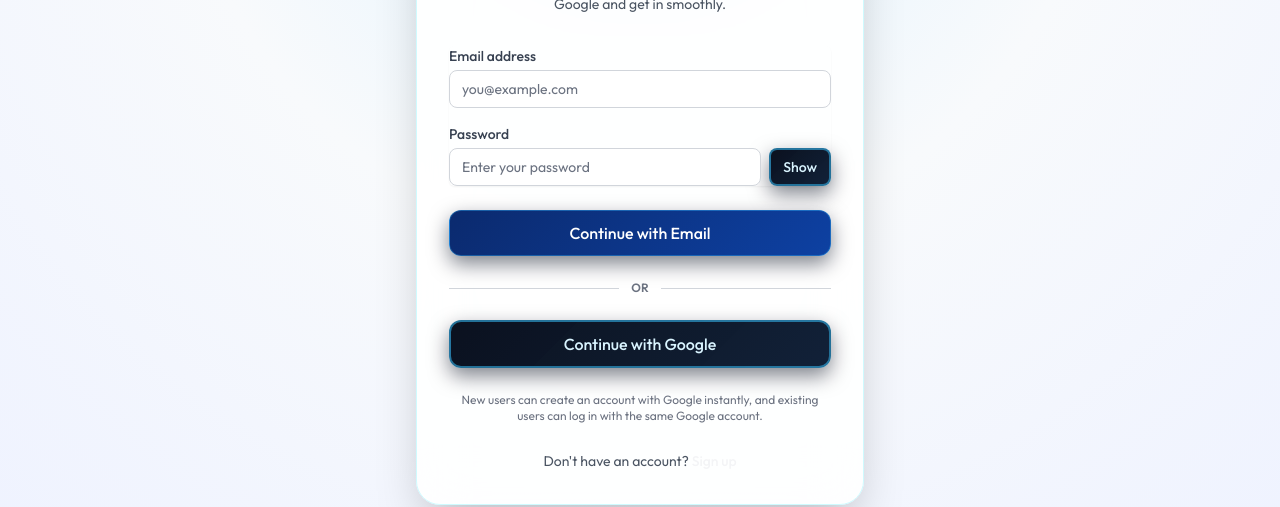
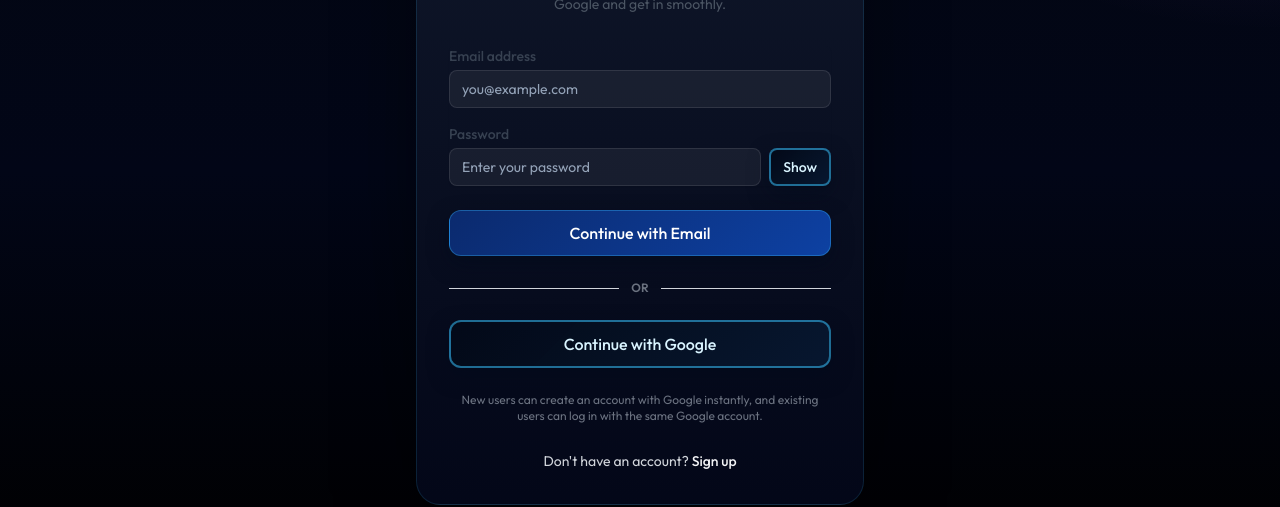
Before and after one commit to thefuturexptc-commits/futurex, a React (Vite) app: page /login in a window 1280 px wide. Shown: the part 294-801 px from the top of the page. Built offline with nearby package versions, Linux system fonts and the light colour scheme; no server answers.

Commit message:
your message

```diff
--- a/global.css
+++ b/global.css
@@ -300,6 +300,41 @@
 body {
   background: #050505;
   color: #f8fafc;
+}
+
+.auth-page {
+  background:
+    radial-gradient(900px 500px at 50% -10%, rgba(56, 189, 248, 0.18), transparent 55%),
+    radial-gradient(700px 420px at 100% 0%, rgba(168, 85, 247, 0.14), transparent 58%),
+    linear-gradient(180deg, #030712 0%, #020617 48%, #000000 100%);
+}
+
+.auth-card {
+  background:
+    linear-gradient(180deg, rgba(15, 23, 42, 0.94), rgba(2, 6, 23, 0.96)),
+    rgba(15, 23, 42, 0.94);
+  border: 1px solid rgba(56, 189, 248, 0.14);
+  box-shadow: 0 24px 80px rgba(0, 0, 0, 0.42);
+}
+
+.auth-input {
+  background: rgba(255, 255, 255, 0.06) !important;
+  color: #f8fafc !important;
+}
+
+.auth-input::placeholder {
+  color: #94a3b8 !important;
+}
+
+.auth-input:-webkit-autofill,
+.auth-input:-webkit-autofill:hover,
+.auth-input:-webkit-autofill:focus,
+.auth-input:-webkit-autofill:active {
+  -webkit-text-fill-color: #f8fafc !important;
+  -webkit-box-shadow: 0 0 0 1000px #0f172a inset !important;
+  box-shadow: 0 0 0 1000px #0f172a inset !important;
+  caret-color: #f8fafc !important;
+  transition: background-color 9999s ease-in-out 0s;
 }
 
 a {
--- a/pages/Login.tsx
+++ b/pages/Login.tsx
@@ -87,8 +87,8 @@
   };
 
   return (
-    <div className="min-h-screen flex items-center justify-center py-6 sm:py-12 px-3 sm:px-6 lg:px-8 bg-[radial-gradient(circle_at_top,_#e0f2fe_0%,_#f8fafc_45%,_#eef2ff_100%)] dark:bg-[radial-gradient(circle_at_top,_#111827_0%,_#020617_60%,_#000000_100%)]">
-      <div className="max-w-md w-full space-y-6 sm:space-y-8 bg-white/90 dark:bg-slate-900/85 backdrop-blur-xl p-4 sm:p-8 rounded-2xl sm:rounded-3xl shadow-2xl border border-cyan-100 dark:border-cyan-900/40">
+    <div className="auth-page min-h-screen flex items-center justify-center py-6 sm:py-12 px-3 sm:px-6 lg:px-8">
+      <div className="auth-card max-w-md w-full space-y-6 sm:space-y-8 backdrop-blur-xl p-4 sm:p-8 rounded-2xl sm:rounded-3xl">
         <div>
           <p className="text-center text-xs tracking-[0.25em] font-bold text-cyan-600 dark:text-cyan-300 uppercase">Join TheFutureX</p>
           <h2 className="mt-3 text-center text-2xl sm:text-3xl font-extrabold text-gray-900 dark:text-white">Login</h2>
@@ -97,7 +97,7 @@
           </p>
         </div>
         <form className="mt-8 space-y-6" onSubmit={handleSubmit}>
-          {error && <div className="text-red-500 text-sm text-center bg-red-100 p-2 rounded">{error}</div>}
+          {error && <div className="rounded-xl border border-red-400/20 bg-red-500/10 p-2 text-center text-sm text-red-200">{error}</div>}
           <div className="rounded-md shadow-sm space-y-4">
             <div>
               <label htmlFor="email-address" className="block text-sm font-medium text-gray-700 dark:text-gray-300 mb-1">Email address</label>
@@ -107,7 +107,7 @@
                 type="email"
                 required
                 autoComplete="email"
-                className="appearance-none relative block w-full px-3 py-2 border border-gray-300 dark:border-gray-600 placeholder-gray-500 dark:placeholder-gray-400 text-gray-900 dark:text-white rounded-lg focus:outline-none focus:ring-primary-500 focus:border-primary-500 focus:z-10 sm:text-sm dark:bg-white/5"
+                className="auth-input appearance-none relative block w-full px-3 py-2 border border-white/10 placeholder-gray-500 text-white rounded-lg focus:outline-none focus:ring-primary-500 focus:border-primary-500 focus:z-10 sm:text-sm"
                 placeholder="you@example.com"
                 value={email}
                 onChange={(e) => setEmail(e.target.value)}
@@ -122,7 +122,7 @@
                   type={showPassword ? 'text' : 'password'}
                   required
                   autoComplete="current-password"
-                  className="appearance-none relative block w-full px-3 py-2 border border-gray-300 dark:border-gray-600 placeholder-gray-500 dark:placeholder-gray-400 text-gray-900 dark:text-white rounded-lg focus:outline-none focus:ring-primary-500 focus:border-primary-500 focus:z-10 sm:text-sm dark:bg-white/5"
+                  className="auth-input appearance-none relative block w-full px-3 py-2 border border-white/10 placeholder-gray-500 text-white rounded-lg focus:outline-none focus:ring-primary-500 focus:border-primary-500 focus:z-10 sm:text-sm"
                   placeholder="Enter your password"
                   value={password}
                   onChange={(e) => setPassword(e.target.value)}
@@ -160,7 +160,7 @@
           </p>
 
           <div className="text-center mt-4">
-            <span className="text-gray-600 dark:text-gray-400 text-sm">Don't have an account? </span>
+            <span className="text-gray-300 text-sm">Don't have an account? </span>
             <Link to={`/signup?redirect=${encodeURIComponent(redirectPath)}`} className="text-primary-600 hover:text-primary-500 text-sm font-medium">Sign up</Link>
           </div>
         </form>
--- a/pages/ProductDetail.tsx
+++ b/pages/ProductDetail.tsx
@@ -224,7 +224,13 @@
   }, [selectedColor, product]);
 
   const canAdd = stockCount > 0;
-  const showFanFeatureBanner = toProductSlug(product?.name || '') === 'the-future-x-tp02-3-in-1-bladeless-tower-fan-air-cooler-plasma-purifier-led-light-for-home-office-use';
+  const productSlug = toProductSlug(product?.name || '');
+  const featureBannerSrc =
+    productSlug === 'the-future-x-tp02-3-in-1-bladeless-tower-fan-air-cooler-plasma-purifier-led-light-for-home-office-use'
+      ? '/images/fan-banner-tp-3-in-1.webp'
+      : productSlug === 'the-future-x-tp-09-pro-heating-cooling-air-safe-for-kids-pets'
+        ? '/images/tp-09-benefits-banner.webp'
+        : '';
   const specEntries = useMemo(
     () => Object.entries(product?.specs || {}).filter(([, value]) => String(value || '').trim().length > 0),
     [product?.specs]
@@ -802,16 +808,20 @@
             <h2 className="mt-2 text-xl sm:text-2xl font-bold text-white">All details</h2>
           </div>
 
-          {showFanFeatureBanner && (
-            <div className="mb-6 overflow-hidden rounded-2xl border border-white/10 bg-black">
+          {featureBannerSrc && (
+            <div className="-mx-1 mb-6 overflow-hidden rounded-[22px] border border-white/10 bg-black sm:mx-0 sm:rounded-2xl">
               <div className="flex items-center justify-between gap-3 border-b border-white/10 bg-white/[0.04] px-4 py-3">
                 <div>
                   <p className="text-[10px] font-semibold uppercase tracking-[0.2em] text-cyan-300">Performance Banner</p>
-                  <p className="mt-1 text-sm font-medium text-white">Cooling, control, and support at a glance</p>
+                  <p className="mt-1 text-sm font-medium text-white">
+                    {productSlug === 'the-future-x-tp-09-pro-heating-cooling-air-safe-for-kids-pets'
+                      ? 'Heating, cooling, and safety benefits at a glance'
+                      : 'Cooling, control, and support at a glance'}
+                  </p>
                 </div>
               </div>
               <img
-                src="/images/fan-banner-tp-3-in-1.webp"
+                src={featureBannerSrc}
                 alt={`${product.name} feature banner`}
                 loading="lazy"
                 decoding="async"
@@ -863,13 +873,13 @@
 
           {/* Description Tab */}
           {activeDetailTab === 'description' && (
-            <div className="rounded-xl border border-white/10 bg-white/5 p-5">
+            <div className="rounded-xl border border-white/10 bg-white/5 p-4 sm:p-5">
               {product.description ? (
                 <>
                   <div className="relative">
                     <div
                       className={`text-sm text-gray-300 leading-6 space-y-3 overflow-hidden transition-all duration-300
-      ${!isDescriptionExpanded ? 'max-h-[112px] sm:max-h-[132px]' : 'max-h-[1000px]'}`}
+      ${!isDescriptionExpanded ? 'max-h-[88px] sm:max-h-[132px]' : 'max-h-[1000px]'}`}
                     >
                       <div
                         className="[&_p]:mb-3
@@ -885,7 +895,7 @@
 
                     {/* Fade effect when collapsed */}
                     {!isDescriptionExpanded && (
-                      <div className="absolute bottom-0 left-0 w-full h-14 bg-gradient-to-t from-dark-bg via-dark-bg/80 to-transparent pointer-events-none" />
+                      <div className="absolute bottom-0 left-0 w-full h-12 bg-gradient-to-t from-dark-bg via-dark-bg/80 to-transparent pointer-events-none sm:h-14" />
                     )}
                   </div>
 
@@ -893,7 +903,7 @@
                   <button
                     type="button"
                     onClick={() => setIsDescriptionExpanded(prev => !prev)}
-                    className="mt-3 inline-flex items-center rounded-lg border border-white/10 bg-white/5 px-3 py-2 text-xs font-semibold text-primary-300 transition-colors hover:bg-white/10 hover:text-primary-200"
+                    className="mt-2 inline-flex items-center rounded-lg border border-white/10 bg-white/5 px-3 py-1.5 text-[11px] font-semibold text-primary-300 transition-colors hover:bg-white/10 hover:text-primary-200 sm:mt-3 sm:py-2 sm:text-xs"
                   >
                     {isDescriptionExpanded ? 'Show Less' : 'Show More'}
                   </button>
--- a/pages/Profile.tsx
+++ b/pages/Profile.tsx
@@ -137,6 +137,22 @@
           </div>
           <h1 className="text-2xl font-bold text-gray-900 dark:text-white">{user.name}</h1>
           <p className="text-gray-500 dark:text-gray-400">{user.email}</p>
+          <div className="mt-5 flex flex-col gap-3 sm:flex-row sm:items-center">
+            <Link
+              to="/"
+              className="inline-flex items-center justify-center rounded-full border border-gray-200 px-5 py-2 text-sm font-semibold text-gray-700 transition-colors hover:bg-gray-50 dark:border-white/10 dark:text-gray-200 dark:hover:bg-white/5"
+            >
+              Continue Shopping
+            </Link>
+            <Button
+              type="button"
+              variant="outline"
+              className="w-full sm:w-auto"
+              onClick={logout}
+            >
+              Sign out
+            </Button>
+          </div>
         </div>
       </div>
 
```
Also changed, not shown: pages/Signup.tsx (+8 -8 lines), public/images/tp-09-benefits-banner.webp (added).
